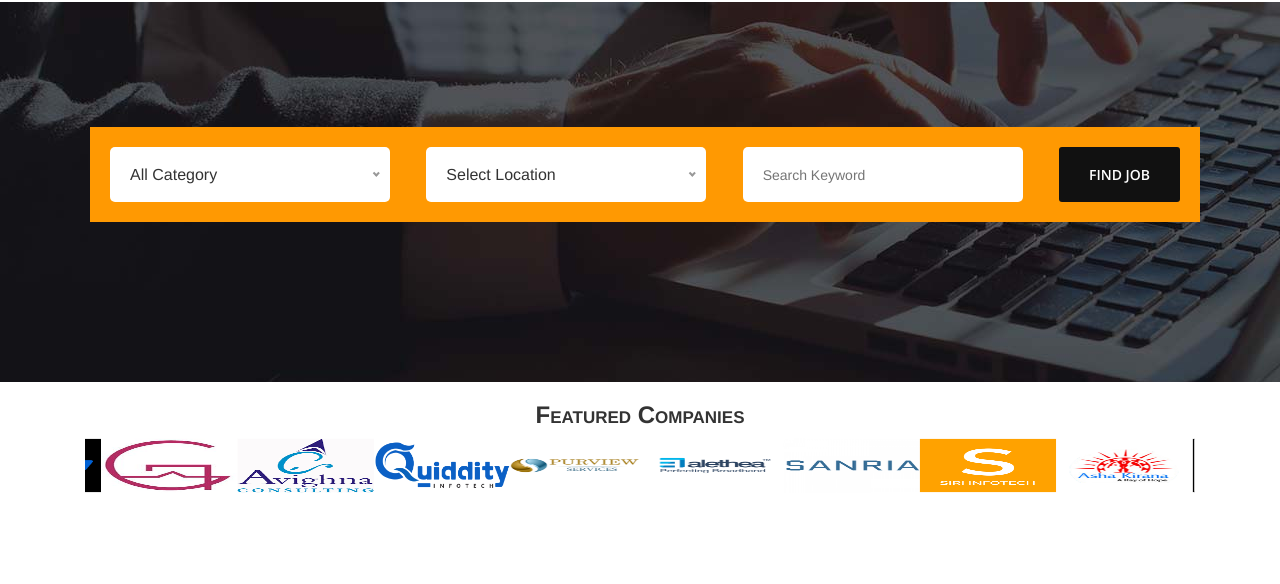
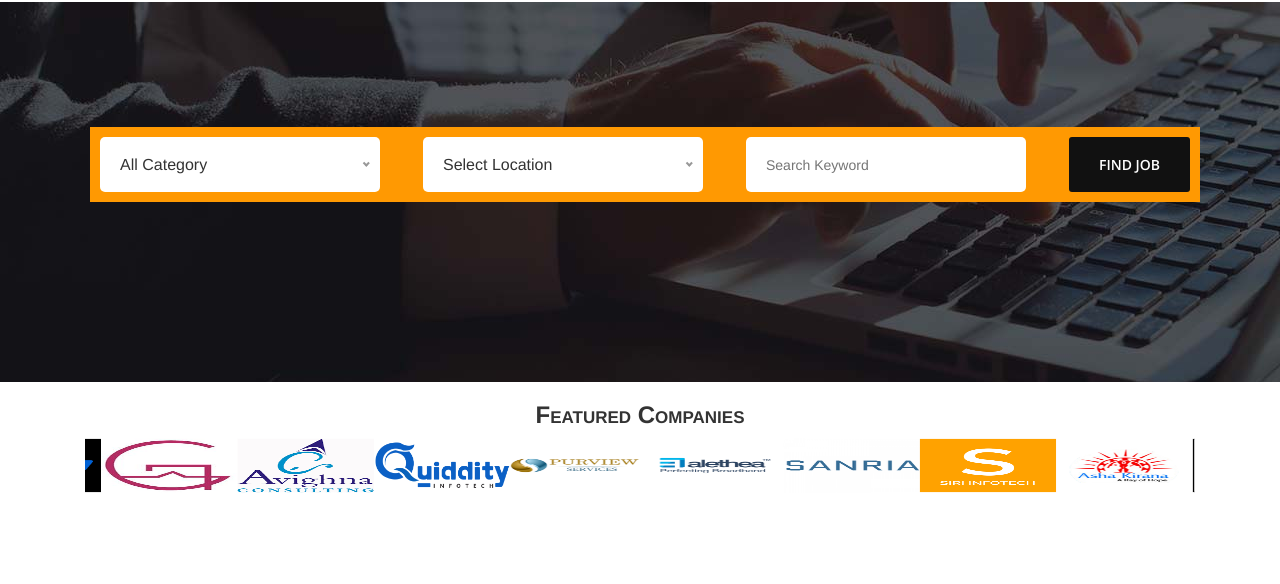
Before and after one commit to Prajwalmithun/JobPortal, a plain HTML site: page index.html in a window 1280 px wide. Shown: the part 93-677 px from the top of the page. Drawn offline with nearby package versions, Linux system fonts and the light colour scheme.

Commit message:
changed padding size

```diff
--- a/assets/css/style.css
+++ b/assets/css/style.css
@@ -498,7 +498,7 @@ input:focus, textarea:focus {
 
 .search-bg form {
   background: #ff9902;
-  padding: 20px
+  padding: 10px
 }
 
 .search-bg form input {
```
